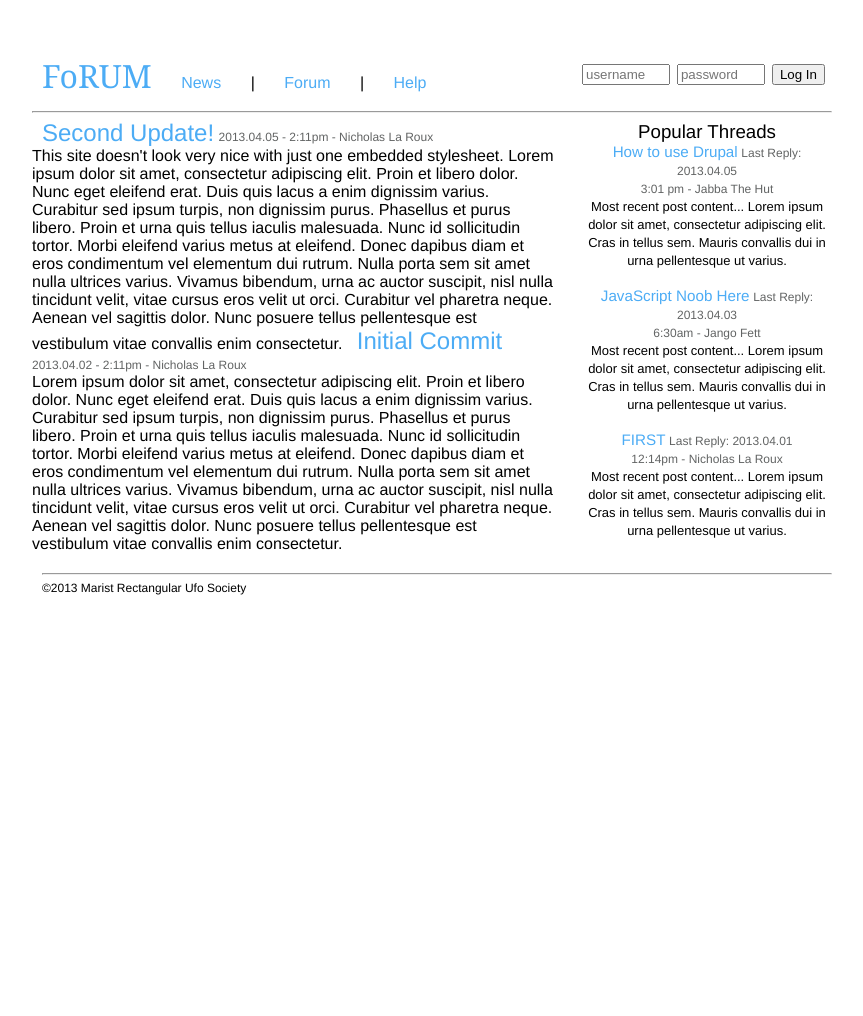
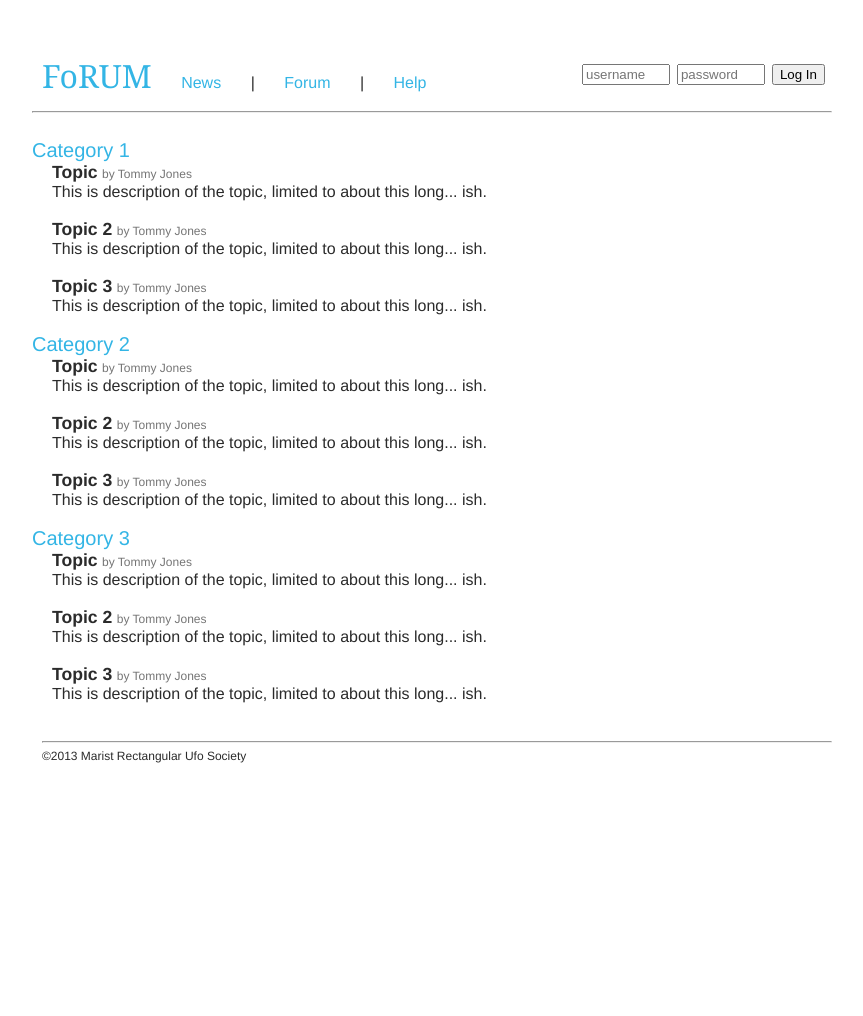
Before and after one commit to MaristRectangularUfoSociety/FoRUM, a PHP site: page /index.html in a window 1280 px wide. Shown: the whole page, without its empty margins (208-1071 px from the left). Run offline with PHP 8.4, Linux system fonts and the light colour scheme.

Commit message:
Revamped website greatly. Cats, tops, descsripts, and authors, oh my.

```diff
--- a/index.html
+++ b/index.html
@@ -30,36 +30,47 @@
 
 		<span class="content">
 			<hr>
-			<span class="left column">
+			<span class="left">
 				<br>
-			    <span class="post">
-				<h2 class="postTitle"><a href="#">Second Update!</a></h2>
-				<dateAuthor>2013.04.05 - 2:11pm - Nicholas La Roux</dateAuthor><br>
-				This site doesn't look very nice with just one embedded stylesheet. Lorem ipsum dolor sit amet, consectetur adipiscing elit. Proin et libero dolor. Nunc eget eleifend erat. Duis quis lacus a enim dignissim varius. Curabitur sed ipsum turpis, non dignissim purus. Phasellus et purus libero. Proin et urna quis tellus iaculis malesuada. Nunc id sollicitudin tortor. Morbi eleifend varius metus at eleifend. Donec dapibus diam et eros condimentum vel elementum dui rutrum. Nulla porta sem sit amet nulla ultrices varius. Vivamus bibendum, urna ac auctor suscipit, nisl nulla tincidunt velit, vitae cursus eros velit ut orci. Curabitur vel pharetra neque. Aenean vel sagittis dolor. Nunc posuere tellus pellentesque est vestibulum vitae convallis enim consectetur.
-			    </span>
-			    <span class="post">
-				<h2 class="postTitle"><a href="#">Initial Commit</a></h2>
-				<dateAuthor>2013.04.02 - 2:11pm - Nicholas La Roux</dateAuthor><br>
-				Lorem ipsum dolor sit amet, consectetur adipiscing elit. Proin et libero dolor. Nunc eget eleifend erat. Duis quis lacus a enim dignissim varius. Curabitur sed ipsum turpis, non dignissim purus. Phasellus et purus libero. Proin et urna quis tellus iaculis malesuada. Nunc id sollicitudin tortor. Morbi eleifend varius metus at eleifend. Donec dapibus diam et eros condimentum vel elementum dui rutrum. Nulla porta sem sit amet nulla ultrices varius. Vivamus bibendum, urna ac auctor suscipit, nisl nulla tincidunt velit, vitae cursus eros velit ut orci. Curabitur vel pharetra neque. Aenean vel sagittis dolor. Nunc posuere tellus pellentesque est vestibulum vitae convallis enim consectetur.
-			    </span>
-			</span>
-			<span class="right column">
-			    <h3 class="postTitle">Popular Threads</h3><br>
-			    <span class="thread">
-				<h3 class="postTitle"><a href="#">How to use Drupal</a></h3>
-				<dateAuthor>Last Reply: 2013.04.05<br>3:01 pm - Jabba The Hut</dateAuthor><br>
-				Most recent post content... Lorem ipsum dolor sit amet, consectetur adipiscing elit. Cras in tellus sem. Mauris convallis dui in urna pellentesque ut varius.
-			    </span><br><br>
-			    <span class="thread">
-				<h3 class="postTitle"><a href="#">JavaScript Noob Here</a></h3>
-				<dateAuthor>Last Reply: 2013.04.03<br>6:30am - Jango Fett</dateAuthor><br>
-				Most recent post content... Lorem ipsum dolor sit amet, consectetur adipiscing elit. Cras in tellus sem. Mauris convallis dui in urna pellentesque ut varius.
-			    </span><br><br>
-			    <span class="thread">
-				<h3 class="postTitle"><a href="#">FIRST</a></h3>
-				<dateAuthor>Last Reply: 2013.04.01<br>12:14pm - Nicholas La Roux</dateAuthor><br>
-				Most recent post content... Lorem ipsum dolor sit amet, consectetur adipiscing elit. Cras in tellus sem. Mauris convallis dui in urna pellentesque ut varius.
-			    </span>
+			    <h3 class="cat"><a href="#">Category 1</a></h3><br>
+					<div class="push-right">
+						<span class="topic">Topic</span>
+							<span class="author"> by Tommy Jones</span><br>
+							<span class="desc">This is description of the topic, limited to about this long... ish.</span><br><br>
+						<span class="topic">Topic 2</span>
+							<span class="author"> by Tommy Jones</span><br>
+							<span class="desc">This is description of the topic, limited to about this long... ish.</span><br><br>
+						<span class="topic">Topic 3</span>
+							<span class="author"> by Tommy Jones</span><br>
+							<span class="desc">This is description of the topic, limited to about this long... ish.</span><br>
+					</div>
+				<br>
+				<h3 class="cat"><a href="#">Category 2</a></h3><br>
+					<div class="push-right">
+						<span class="topic">Topic</span>
+							<span class="author"> by Tommy Jones</span><br>
+							<span class="desc">This is description of the topic, limited to about this long... ish.</span><br><br>
+						<span class="topic">Topic 2</span>
+							<span class="author"> by Tommy Jones</span><br>
+							<span class="desc">This is description of the topic, limited to about this long... ish.</span><br><br>
+						<span class="topic">Topic 3</span>
+							<span class="author"> by Tommy Jones</span><br>
+							<span class="desc">This is description of the topic, limited to about this long... ish.</span><br>
+					</div>
+				<br>
+				<h3 class="cat"><a href="#">Category 3</a></h3><br>
+					<div class="push-right">
+						<span class="topic">Topic</span>
+							<span class="author"> by Tommy Jones</span><br>
+							<span class="desc">This is description of the topic, limited to about this long... ish.</span><br><br>
+						<span class="topic">Topic 2</span>
+							<span class="author"> by Tommy Jones</span><br>
+							<span class="desc">This is description of the topic, limited to about this long... ish.</span><br><br>
+						<span class="topic">Topic 3</span>
+							<span class="author"> by Tommy Jones</span><br>
+							<span class="desc">This is description of the topic, limited to about this long... ish.</span><br>
+					</div>
+				<br>
 			</span>
 		</span>
 
--- a/styles/main.css
+++ b/styles/main.css
@@ -1,16 +1,18 @@
+/* SUPER SITE STYLES */
 body {
   	font-family: "HelveticaNeue-Light", "Helvetica Neue Light", "Helvetica Neue", Helvetica, Arial, "Lucida Grande", sans-serif;
   	font-weight: 300;
   	font-size: 1em;
+	color: #2b2b2b;
 }
 
 a {
 	text-decoration: none;
-  color: #4cacf5;
+  	color: #33b5e5;
 }
 
 a:hover {
-  color: #3b64eb;
+  	color: #0099cc;
 }
 
 ul li {
@@ -51,6 +53,8 @@ footer {
   	font-size: 12px;
 }
 
+
+/* CREATED STYLES */
 .container {
   	margin: 0 auto;
   	width: 800px;
@@ -64,6 +68,57 @@ footer {
   	clear: both;
 }
 
+.left {
+  	float: left;
+  	width: 525px;
+  	margin-right: 25px;
+}
+
+.column.left {
+  	margin-top: -20px;
+}
+
+.right {
+  	float: left;
+  	width: 250px;
+}
+
+.column.right {
+  	text-align: center;
+}
+
+.login {
+  	margin-top: 26px;
+}
+
+.thread {
+  	font-size: 13px;
+}
+
+.push-right {
+	margin-left: 20px;
+}
+
+/* SPECIAL FONTS */
+.cat {
+	font-size: 1.25em;
+}
+
+.topic {
+	font-size: 1.1em;
+	font-weight: bold;
+}
+
+.author {
+	font-size: .75em;
+	color: #757575;
+}
+
+.desc {
+	font-size: 1em;
+}
+
+/*
 .post {
   height: 200px;
   overflow: hidden;
@@ -78,30 +133,4 @@ dateAuthor {
   color: #626464;
   font-size: 12px;
 }
-
-.left {
-  float: left;
-  width: 525px;
-  margin-right: 25px;
-}
-
-.column.left {
-  margin-top: -20px;
-}
-
-.login {
-  margin-top: 26px;
-}
-
-.right {
-  float: left;
-  width: 250px;
-}
-
-.column.right {
-  text-align: center;
-}
-
-.thread {
-  font-size: 13px;
-}
+*/
```
Lines whose indentation alone changed are shown as unchanged.
